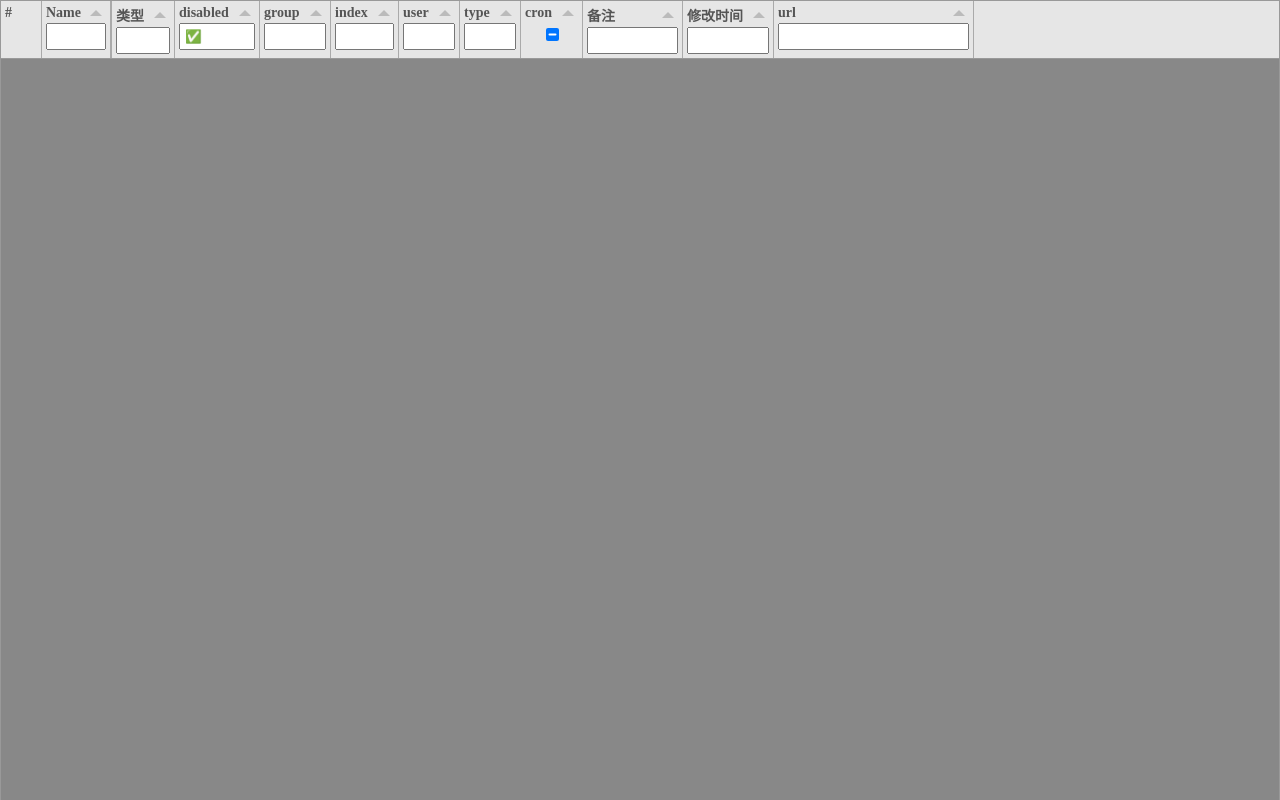
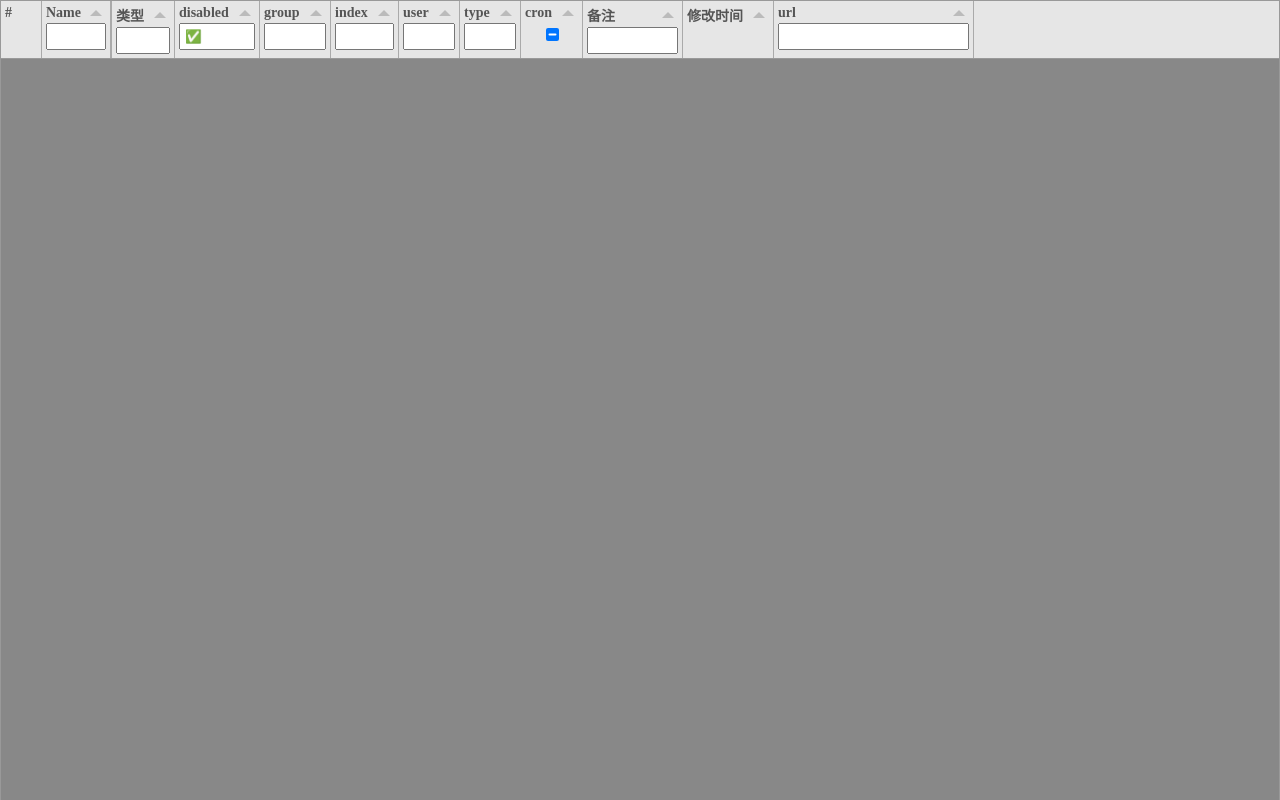
Before and after one commit to pharaoh2012/rest, a website: page public/index.html in a window 1280 px wide. Drawn offline with Linux system fonts and the light colour scheme; no server answers.

Commit message:
fix: 修复表格列过滤和编辑器配置问题
- 为disabled、group和type列添加headerFilterFunc精确匹配过滤
- 移除group列编辑器的multiselect配置
- 禁用修改时间列的headerFilter功能

```diff
--- a/public/index.js
+++ b/public/index.js
@@ -264,23 +264,21 @@ const table = new Tabulator("#example-table", {
         { title: "类型", field: "类型", editor: "list", frozen: false, headerContextMenu: headerMenu, headerFilter: "list", headerFilterParams: { values: types }, editorParams: { multiselect: true, values: types } },
         // { title: "disabled", field: "disabled", width: 95, editor: "list", editorParams: { multiselect: true, values: ["male", "female"] } },
         {
-            title: "disabled", field: "disabled", editor: "list", formatter: disabledFormatter, headerContextMenu: headerMenu, hozAlign: "center", headerFilter: "list", validator: "required", headerFilterParams: { values: disables }, editorParams: {
+            title: "disabled", field: "disabled", editor: "list", formatter: disabledFormatter, headerContextMenu: headerMenu, hozAlign: "center", headerFilter: "list", validator: "required", headerFilterFunc: "=", headerFilterParams: { values: disables }, editorParams: {
                 values: disables
             }
         },
         {
-            title: "group", field: "group", editor: "list", validator: "required", headerContextMenu: headerMenu, headerFilter: "list",  // 启用list类型筛选器
-            headerFilterParams: {
-                values: groups     // 关联预定义分组列表
-            }, editorParams: { multiselect: false, values: groups }
+            title: "group", field: "group", editor: "list", headerFilterFunc: "=", validator: "required", headerContextMenu: headerMenu, headerFilter: "list",  // 启用list类型筛选器
+            headerFilterParams: { values: groups }, editorParams: { values: groups }
         },
         { title: "index", field: "index", validator: "required", editor: "number", headerFilter: true, hozAlign: "right", headerContextMenu: headerMenu },
         { title: "user", field: "user", validator: "required", editor: "list", headerFilter: "list", headerFilterParams: { values: users }, editorParams: { multiselect: true, values: users }, headerContextMenu: headerMenu },
 
-        { title: "type", field: "type", validator: "required", editor: "list", headerFilter: "list", headerFilterParams: { values: tasks }, editorParams: { values: tasks }, headerContextMenu: headerMenu },
+        { title: "type", field: "type", validator: "required", editor: "list", headerFilterFunc: "=", headerFilter: "list", headerFilterParams: { values: tasks }, editorParams: { values: tasks }, headerContextMenu: headerMenu },
         { title: "cron", field: "cron", editor: "textarea", headerFilter: "tickCross", headerFilterParams: { "tristate": true }, headerFilterFunc: cronFilterFunction, headerContextMenu: headerMenu },
         { title: "备注", field: "备注", editor: true, headerFilter: true, width: 100, headerContextMenu: headerMenu },
-        { title: "修改时间", field: "修改时间", editor: true, headerFilter: true, formatter: timeFormatter, headerContextMenu: headerMenu },
+        { title: "修改时间", field: "修改时间", editor: true, headerFilter: false, formatter: timeFormatter, headerContextMenu: headerMenu },
         { title: "url", field: "url", validator: "required", editor: "textarea", headerFilter: "input", width: 200, headerContextMenu: headerMenu },
 
     ],
```
Also changed, not shown: public/index.html (line endings or trailing spaces).
